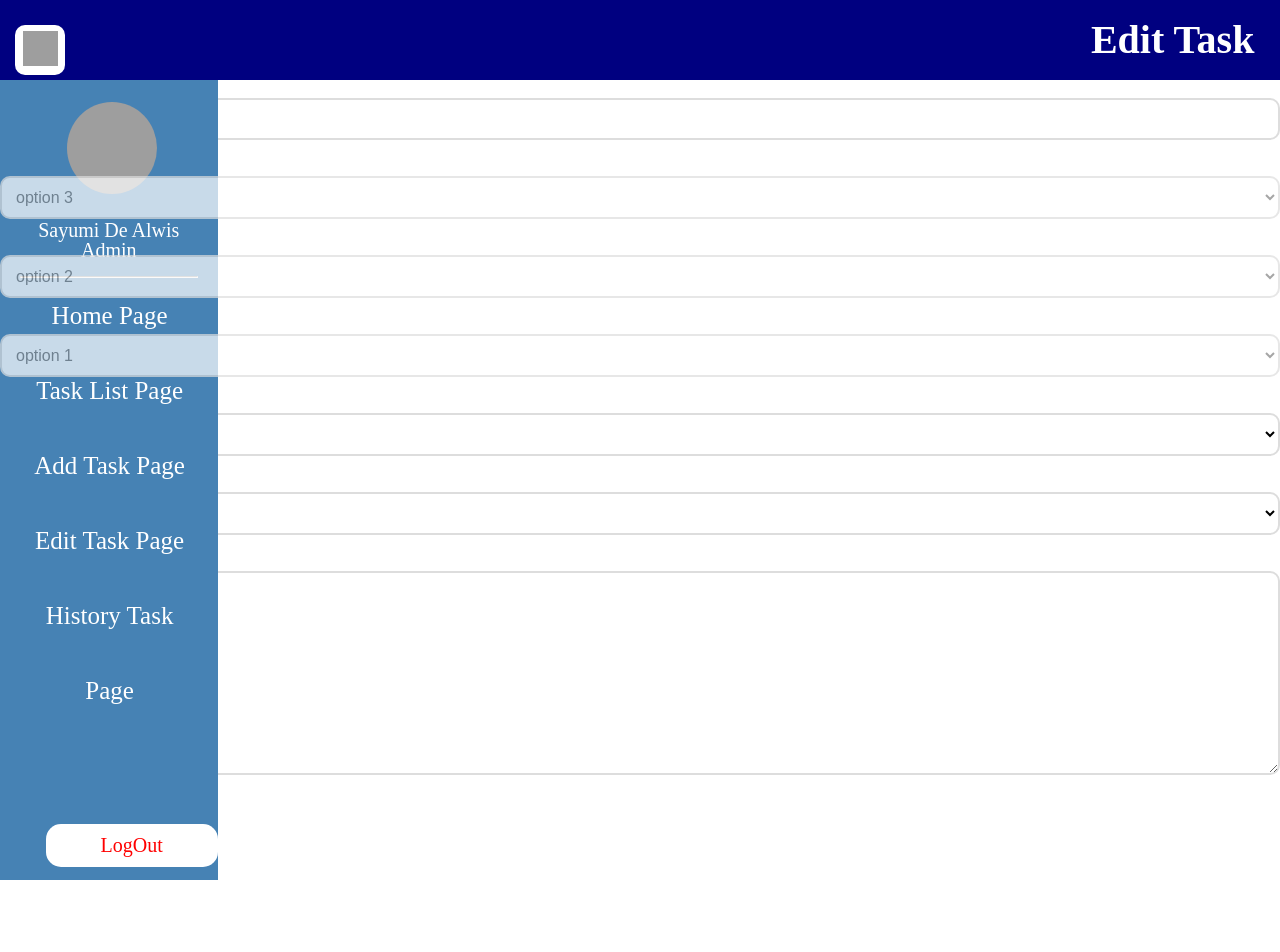
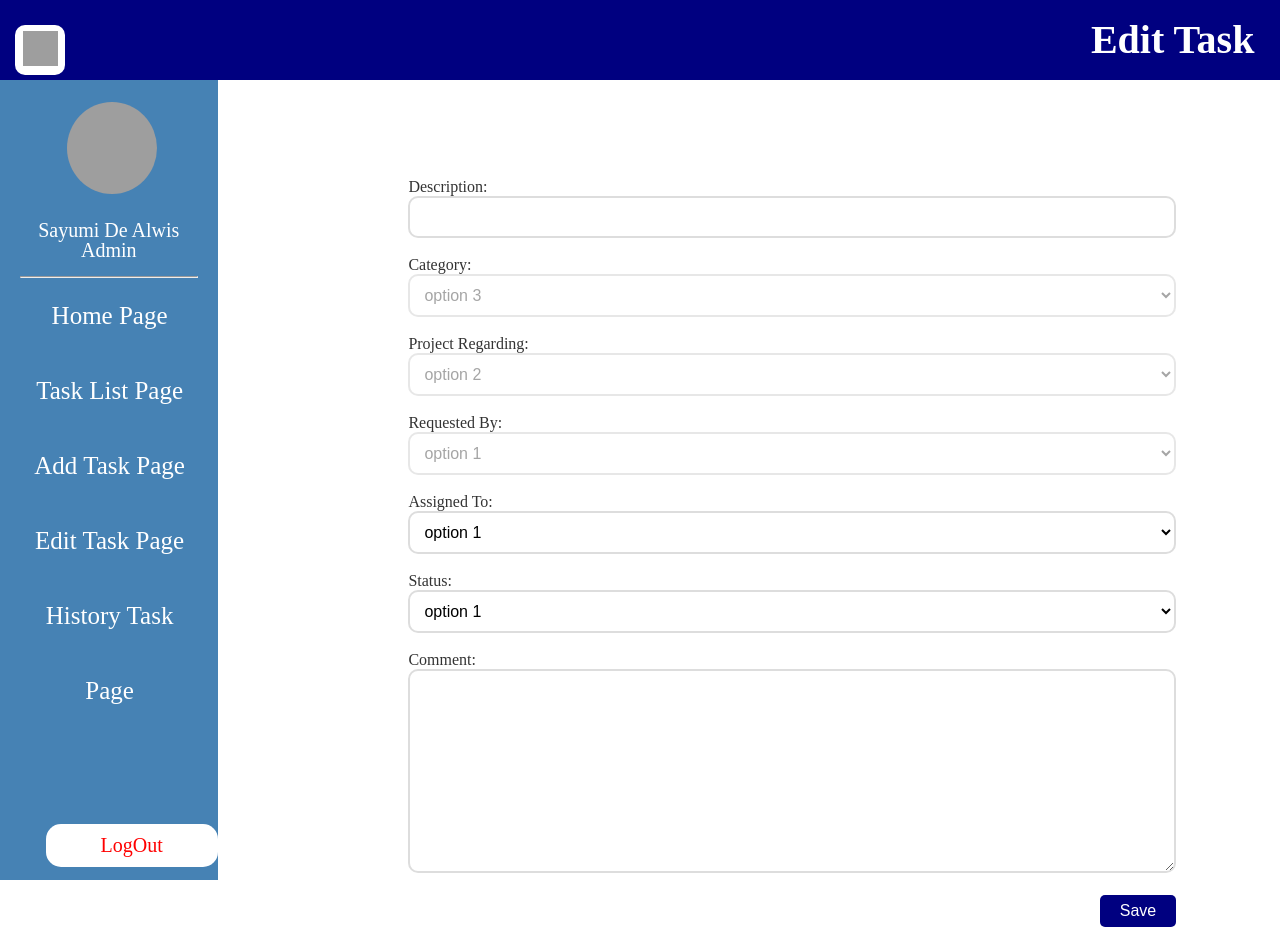
Before and after one commit to Sayumidealwis/sample-page-frontend, a React (Create React App) app: page /taskedit in a window 1280 px wide. Shown: the top 952 px of the page. Before the commit the page ends 816 px from the top, so only its background shows below. Built offline with nearby package versions, Linux system fonts and the light colour scheme; grey boxes are pictures that could not be loaded.

Commit message:
added styles to edittaskpage

```diff
--- a/src/Styles/EditTaskPage.css
+++ b/src/Styles/EditTaskPage.css
@@ -0,0 +1,45 @@
+*{
+  margin: 0%;
+  padding: 0%;
+}
+.edit-task-page {
+    width: 60vw;
+    height: 100%;
+    padding: 50px;
+    margin-left: 28vw;
+    margin-top: 6vh;
+  }
+
+  .edit-task-form {
+    display: flex;
+    flex-direction: column;
+  }
+
+  .form-label {
+    margin-bottom: 5px;
+    color: #333;
+  }
+
+  .form-input {
+    margin-bottom: 10px;
+    padding: 8px;
+    border: 1px solid #ccc;
+    border-radius: 4px;
+    width: 100%;
+  }
+
+  textarea {
+    resize: horizontal;
+  }
+
+  .form-button{
+    border-radius: 5px;
+    height: 4vh;
+    width: 6vw;
+    margin-left: 54vw;
+    color: white;
+    background: navy;
+    font-size: 16px;
+    border: none;
+    padding: 0.5vw 1vw;
+  }
```
